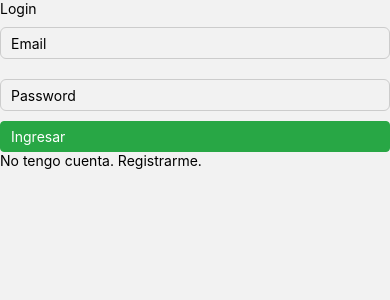
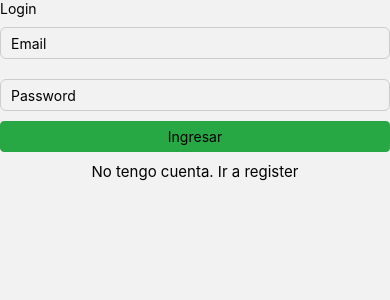
Before and after one commit to bautykamijo/proyecto-reactnative-pro3, a React Native app in the folder proyecto-reactnative-prog3/: screen /Login in a window 390 px wide. Shown: the top 300 px of the page. Built offline with nearby package versions, Linux system fonts and the light colour scheme; no server answers.

Commit message:
register y login

```diff
--- a/proyecto-reactnative-prog3/src/screens/Login.js
+++ b/proyecto-reactnative-prog3/src/screens/Login.js
@@ -22,6 +22,7 @@ class Login extends Component {
         })
     }
 
+
     render() {
         return (
             <View style = {StyleSheet.formContainer}>
@@ -41,15 +42,19 @@ class Login extends Component {
                     secureTextEntry={true}
                     value={this.state.password}
                 />
-                <TouchableOpacity
-                    style={styles.button}
-                    onPress={() => this.login(this.state.email, this.state.password)}>
-                <Text style={styles.textButton}>Ingresar</Text>
-                </TouchableOpacity>
-                <TouchableOpacity
-                    onPress={() => this.props.navigation.navigate("Register")}>
-                <Text>No tengo cuenta. Registrarme.</Text>
-                </TouchableOpacity>
+                {!this.state.email || !this.state.password  ? (
+            <TouchableOpacity style={styles.textButton} onPress={() => alert("Debe completar los campos obligatorios")}>
+                <Text style={styles.button}>Ingresar</Text>
+            </TouchableOpacity>
+            ) :(
+            <TouchableOpacity style={styles.textButton} onPress={()=>this.login(this.state.email, this.state.password)}>
+                <Text style={styles.button}>Ingresar</Text>
+            </TouchableOpacity>
+
+            )}
+        <TouchableOpacity onPress={ () => this.props.navigation.navigate('Register')}>
+            <Text style={styles.irAregister}>No tengo cuenta. Ir a register</Text>
+         </TouchableOpacity>
             </View>
         )
     }
@@ -81,6 +86,12 @@ const styles = StyleSheet.create({
     },
     textButton:{
         color: '#fff'
+    },
+    irAregister: {
+        marginBottom: 10,
+        marginTop: 10,
+        textAlign: "center",
+        fontSize: 15,
     }
 
 })
--- a/proyecto-reactnative-prog3/src/screens/Register.js
+++ b/proyecto-reactnative-prog3/src/screens/Register.js
@@ -79,16 +79,19 @@ class Register extends Component {
                 value={this.state.password} />
 
                {!this.state.email || !this.state.password  ? (
-            <TouchableOpacity style={styles.botonDeshabilitado} onPress={() => alert("Debe completar los campos obligatorios")}>
+            <TouchableOpacity style={styles.textButton} onPress={() => alert("Debe completar los campos obligatorios")}>
                 <Text style={styles.button}>Registrarse</Text>
             </TouchableOpacity>
             ) :(
             <TouchableOpacity style={styles.textButton} onPress={()=>this.register(this.state.email, this.state.password, this.state.usuario, this.state.biografia )}>
                 <Text style={styles.button}>Registrarse</Text>
             </TouchableOpacity>
+
             )}
 
-
+        <TouchableOpacity onPress={ () => this.props.navigation.navigate('Login')}>
+            <Text style={styles.irAlogin}>Ya tengo cuenta. Ir al login</Text>
+         </TouchableOpacity>
             </View>
         )
     }
@@ -129,6 +132,14 @@ const styles = StyleSheet.create({
         borderRadius: 5,
         alignItems: 'center',
     },
+   irAlogin: {
+        marginBottom: 10,
+        marginTop: 10,
+        textAlign: "center",
+        fontSize: 15,
+    }
+
+
 
 })
 
```
